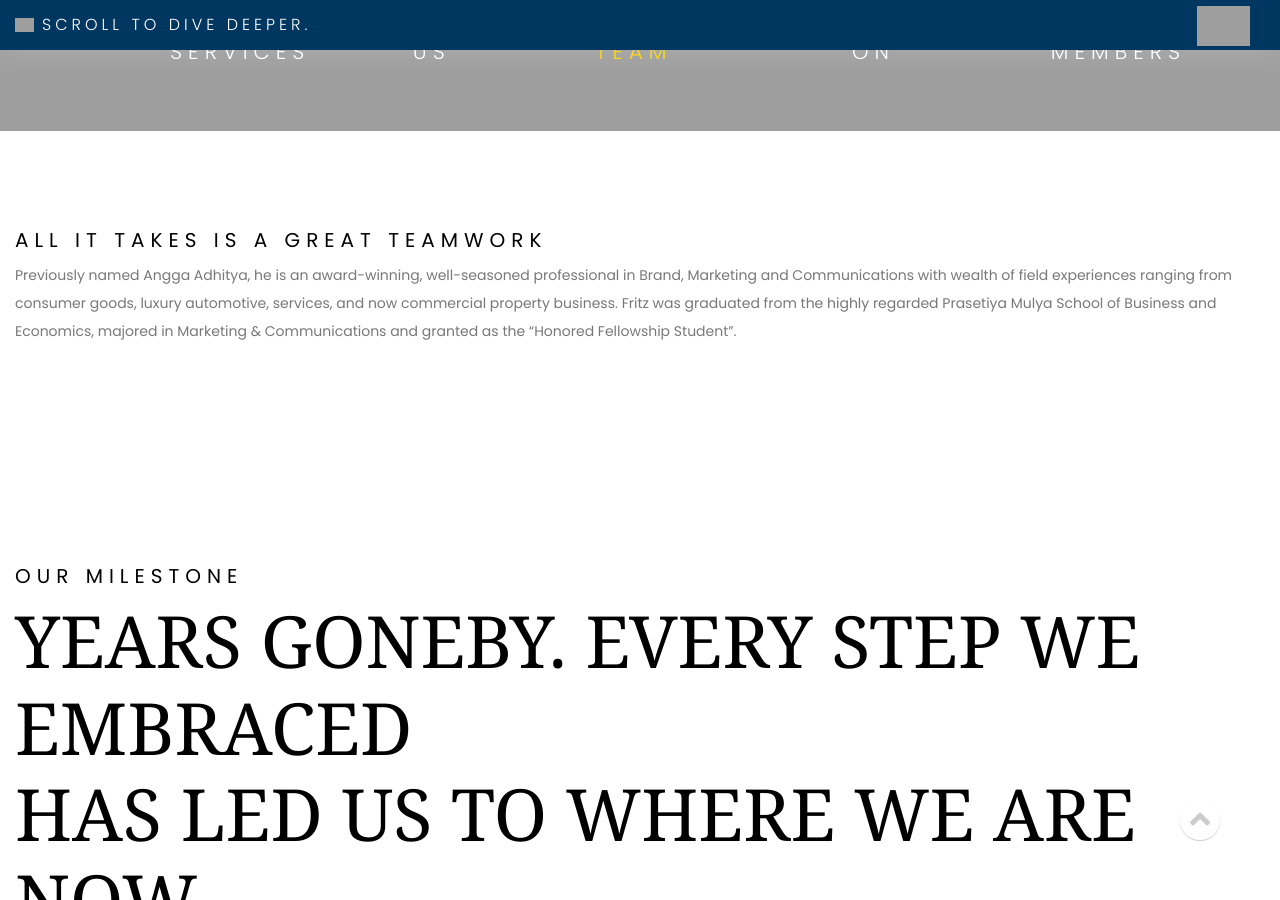
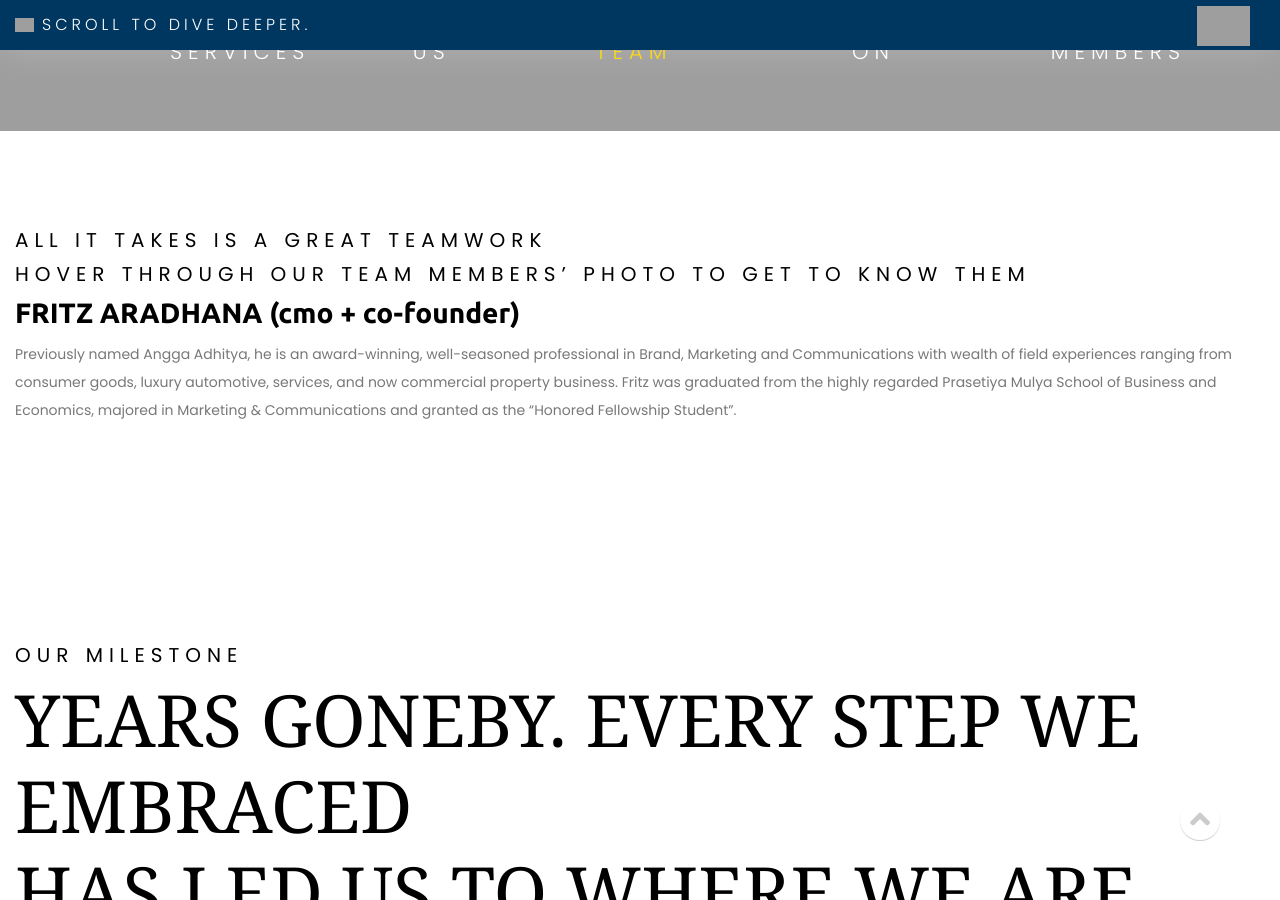
Before and after one commit to kemtol/wellspace, a Jekyll site: the page built from _nav/meet-the-team.markdown, in a window 1280 px wide and 900 px high, scrolled down 735 px. Built offline with Jekyll 4.4.1, drawn with Linux system fonts in a browser that asks for light colours; nearby versions of some CDN libraries; library files that are not in the unit come from our copies.

Commit message:
Updated Meet The Team

```diff
--- a/_nav/meet-the-team.markdown
+++ b/_nav/meet-the-team.markdown
@@ -8,4 +8,7 @@ layout: page
 
 <h4>ALL IT TAKES IS A GREAT TEAMWORK</h4>
 
+<h4>HOVER THROUGH OUR TEAM MEMBERS’ PHOTO TO GET TO KNOW THEM</h4>
+
+<h3>FRITZ ARADHANA (cmo + co-founder)</h3>
 Previously named Angga Adhitya, he is an award-winning, well-seasoned professional in Brand, Marketing and Communications with wealth of field experiences ranging from consumer goods, luxury automotive, services, and now commercial property business. Fritz was graduated from the highly regarded Prasetiya Mulya School of Business and Economics, majored in Marketing & Communications and granted as the "Honored Fellowship Student".
```
